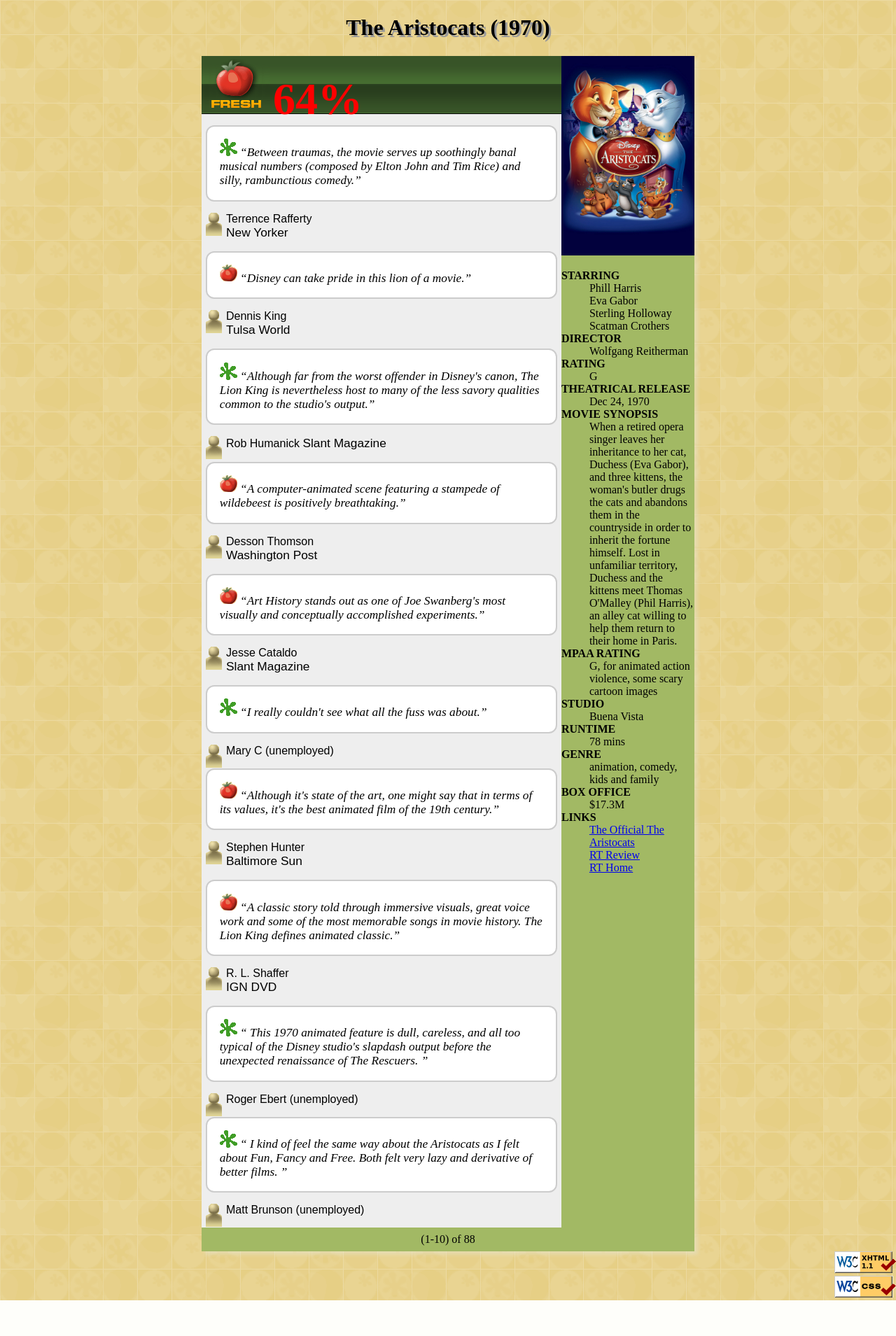
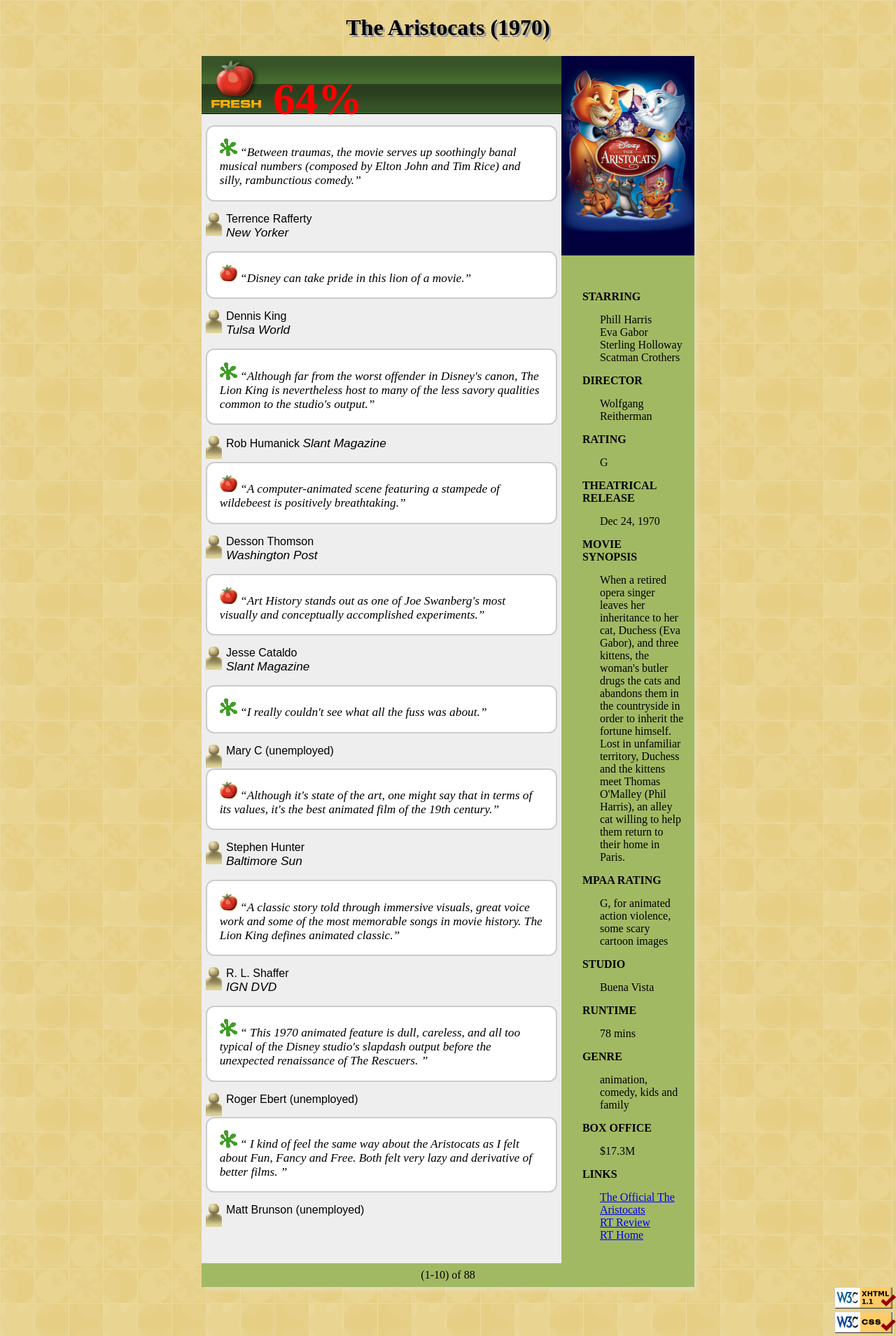
Before and after one commit to andjela1999/PIA-homeworks, a PHP site: page /MOVIE_indeks.html in a window 1280 px wide. Shown: the whole page at 70% size. Before the commit the page ends 1858 px from the top, so only its background shows below. Run offline with PHP 8.4, Linux system fonts and the light colour scheme.

Commit message:
Update movie.css

```diff
--- a/hw-1/movie.css
+++ b/hw-1/movie.css
@@ -70,7 +70,12 @@
 
 .publication{
 font-size:13pt;
+font-style: italic;
 
+}
+
+.lista{
+padding:15px;
 }
 
 .f{
@@ -88,6 +93,10 @@
 margin: 0;
 }
 
+dt{
+padding:15px;
+}
+
 #w3c{
     float:right;
 }
```
